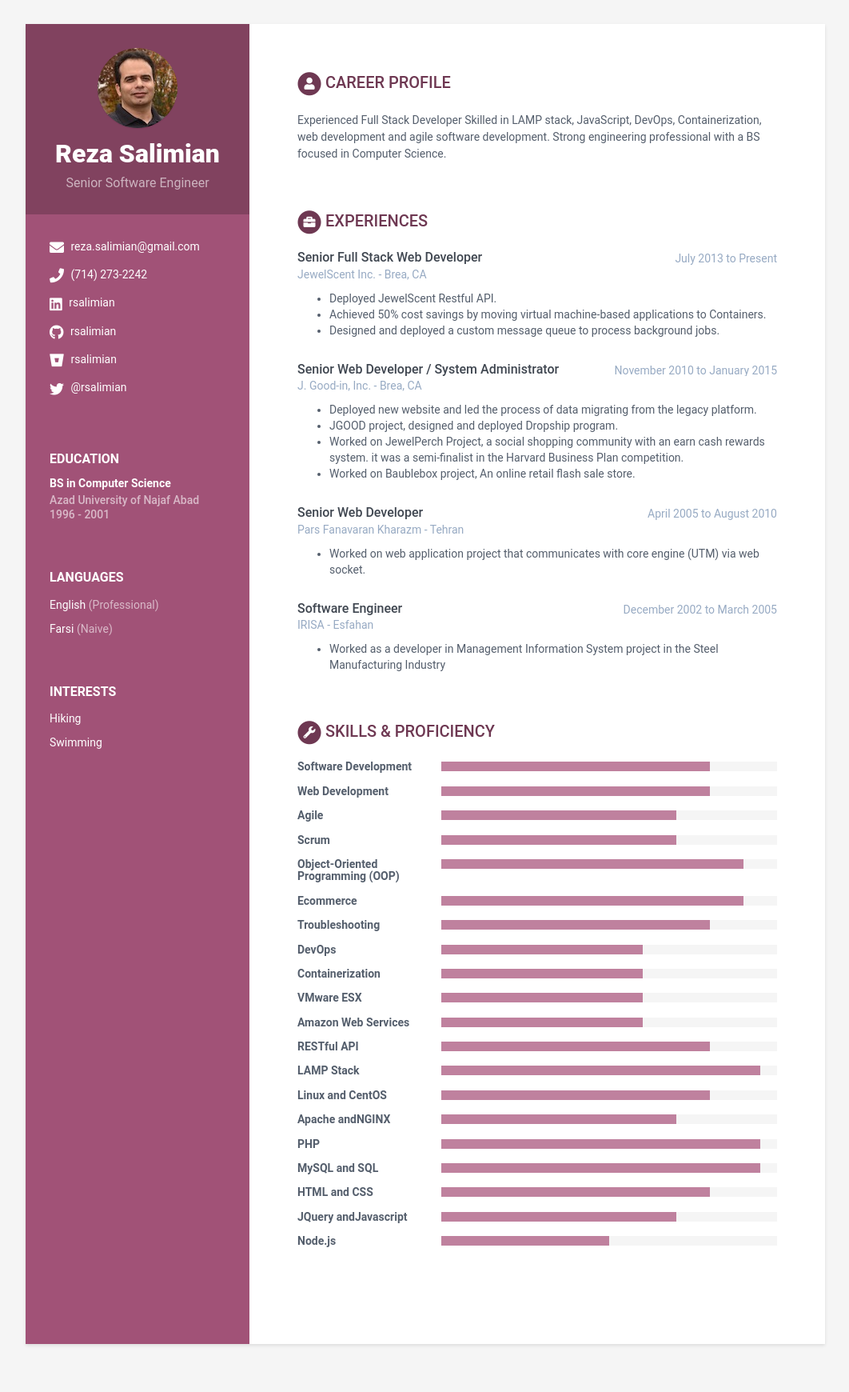
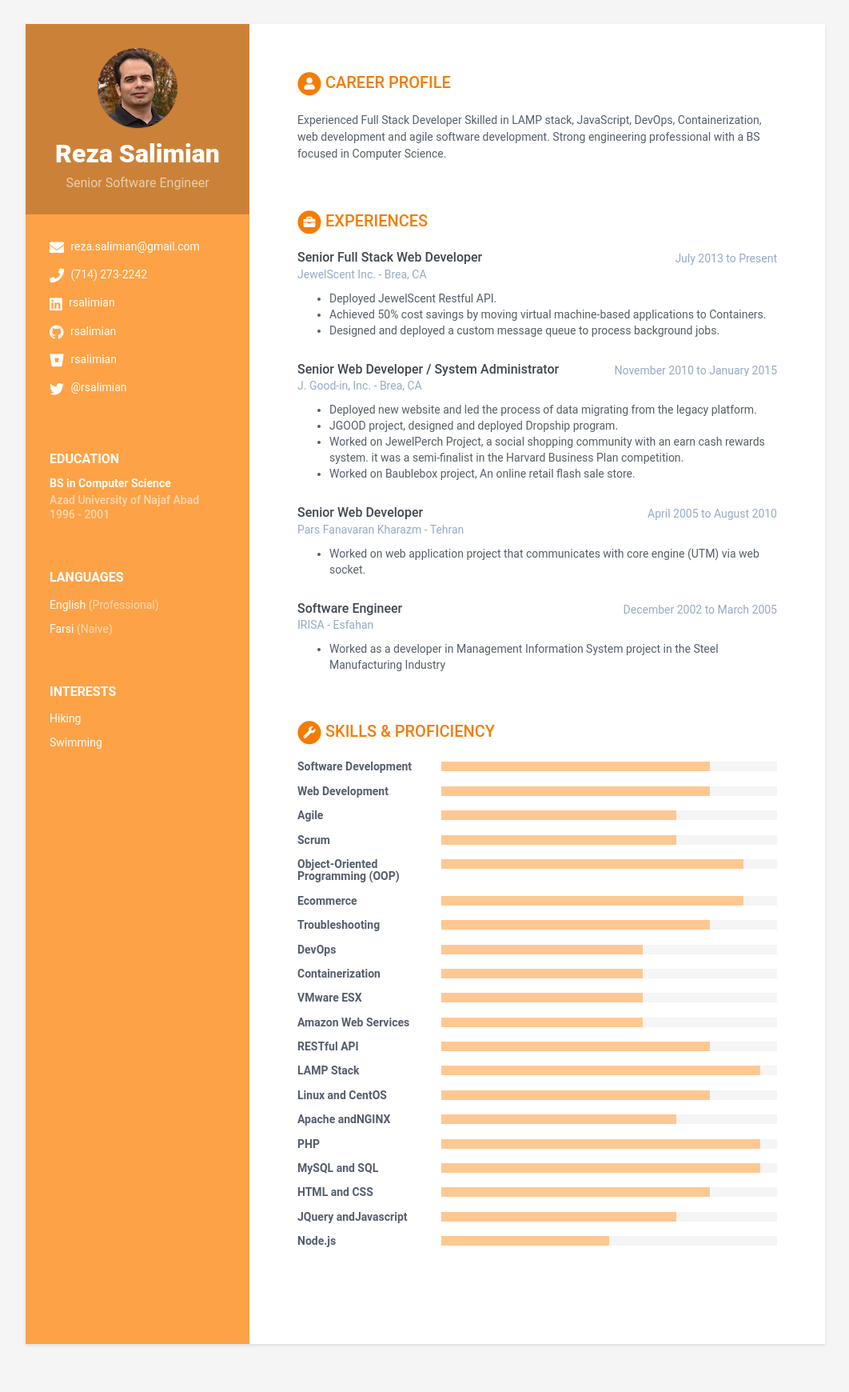
Before and after one commit to rsalimian/rsalimian.github.io, a Jekyll site: the page built from index.html, in a window 1280 px wide. Shown: the whole page at 80% size, without its empty margins (108-1170 px from the left). Built offline with Jekyll 4.4.1, drawn with Linux system fonts in a browser that asks for light colours.

Commit message:
Update _config.yml

```diff
--- a/_config.yml
+++ b/_config.yml
@@ -5,7 +5,7 @@ title: Reza Salimian Resume
 url: ''
 baseurl: '/' #change it according to your repository name
 # Style will be applied only after restarting the build or serve. Just choose one of the options.
-theme_skin: berry # blue turquoise green berry orange ceramic
+theme_skin: orange # blue turquoise green berry orange ceramic
 
 # Tracker
 analytics:
```
